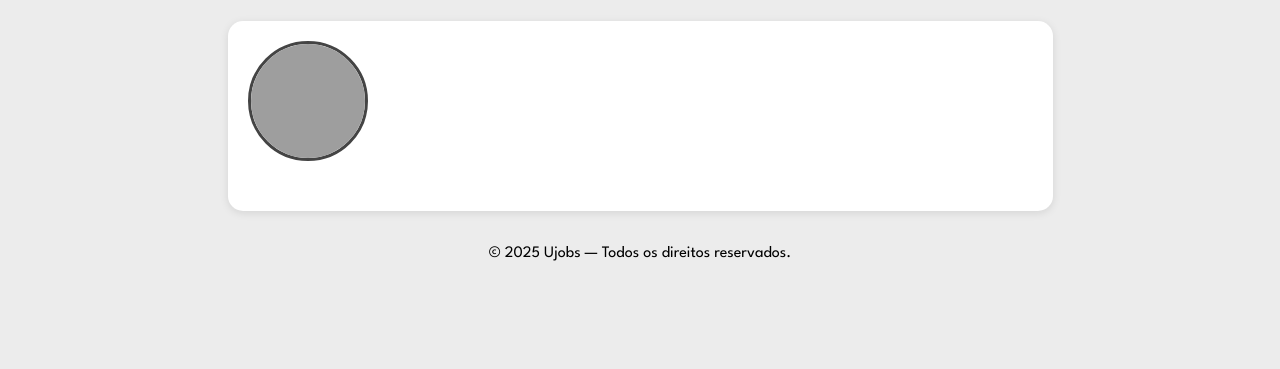
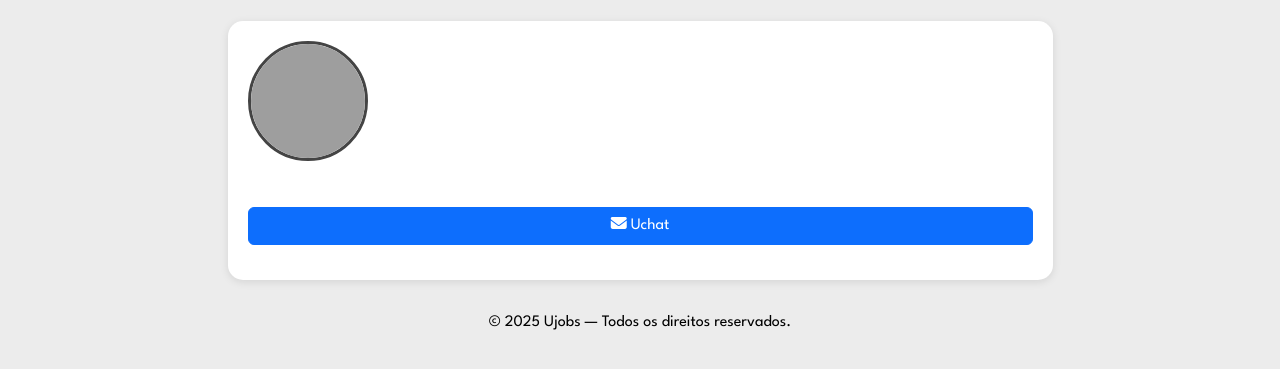
Before and after one commit to Hembergames/Ujobs, a Flask app: page /21321321 in a window 1280 px wide. Shown: the part 139-508 px from the top of the page. Run offline with Flask 3, Linux system fonts and the light colour scheme; a user stored in the database is signed in; grey boxes are pictures that could not be loaded.

Commit message:
Add files via upload

```diff
--- a/templates/profiles.html
+++ b/templates/profiles.html
@@ -44,6 +44,7 @@ function copyToClipboard(text) {
                     <span class="profile-name">{{ user.company_name }}</span>
                 {% endif %}
             </div>
+
 
             {% if user.number %}
             <div class="profile-items">
@@ -130,7 +131,12 @@ function copyToClipboard(text) {
 
 
         {% endif %}
-
+        <div class="profile-items">
+            <a href="{{ url_for('chat', with_user_id=user.id) }}" class="btn btn-primary w-100 mt-3">
+                <i class="fa fa-envelope"></i> Uchat
+            </a>
+        </div>
     </div>
 </div>
+
 {% endblock %}
```
Also changed, not shown: instance/database.db.
